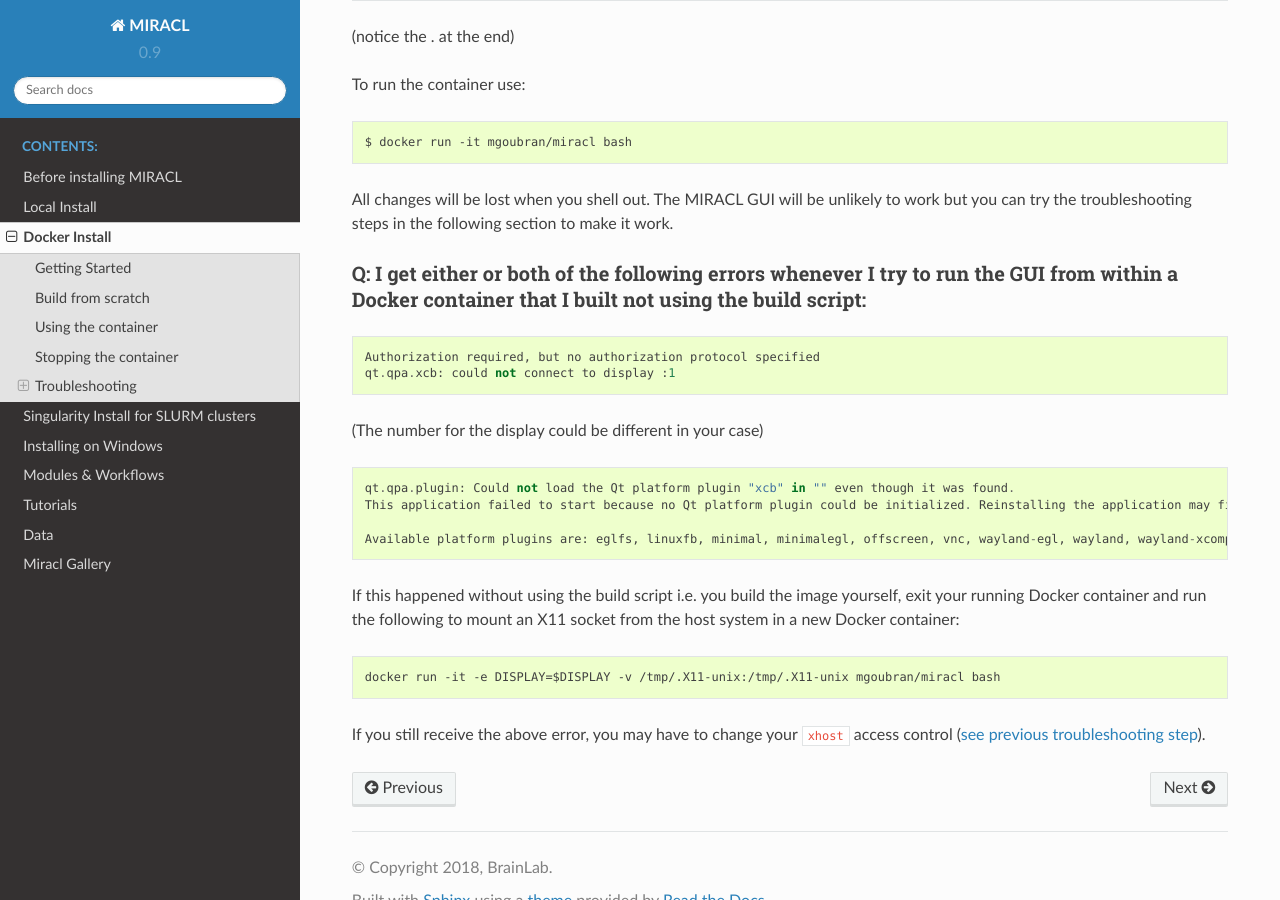
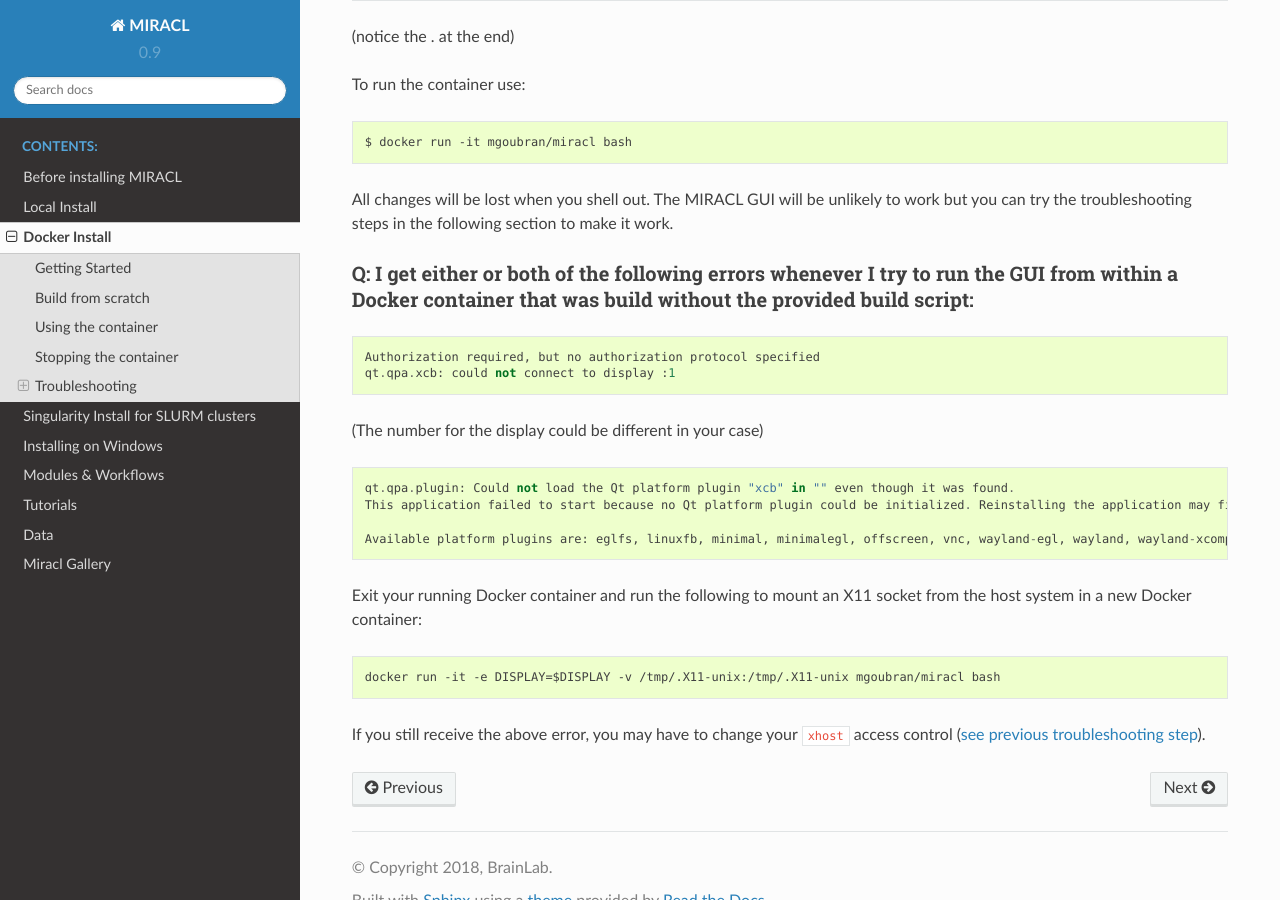
Before and after one commit to AICONSlab/MIRACL, a Sphinx documentation site: the page built from docs/install-docker.md, in a window 1280 px wide and 900 px high, scrolled down 2994 px. Built offline with Sphinx 7.4.7 and the Read the Docs theme 2.0.0, drawn with Linux system fonts in a browser that asks for light colours; pages that are not in the unit, such as notebooks, are missing from menus.

Commit message:
[docs] delete duplicated text

````diff
--- a/docs/install-docker.md
+++ b/docs/install-docker.md
@@ -140,7 +140,7 @@
 
 All changes will be lost when you shell out. The MIRACL GUI will be unlikely to work but you can try the troubleshooting steps in the following section to make it work.
 
-### Q: I get either or both of the following errors whenever I try to run the GUI from within a Docker container that I built not using the build script:
+### Q: I get either or both of the following errors whenever I try to run the GUI from within a Docker container that was build without the provided build script:
 
 ```
 Authorization required, but no authorization protocol specified
@@ -156,7 +156,7 @@
 Available platform plugins are: eglfs, linuxfb, minimal, minimalegl, offscreen, vnc, wayland-egl, wayland, wayland-xcomposite-egl, wayland-xcomposite-glx, webgl, xcb.
 ```
 
-If this happened without using the build script i.e. you build the image yourself, exit your running Docker container and run the following
+Exit your running Docker container and run the following
 to mount an X11 socket from the host system in a new Docker container:
 
 ```
````
